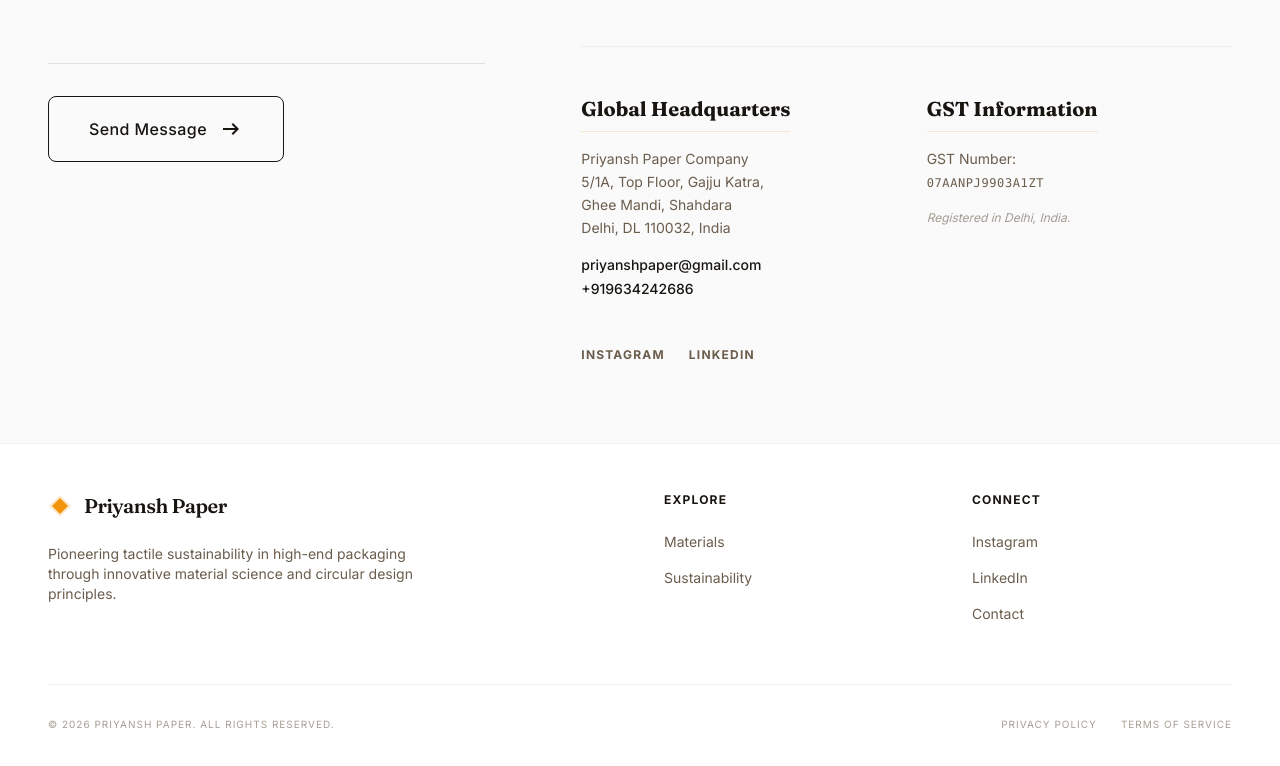
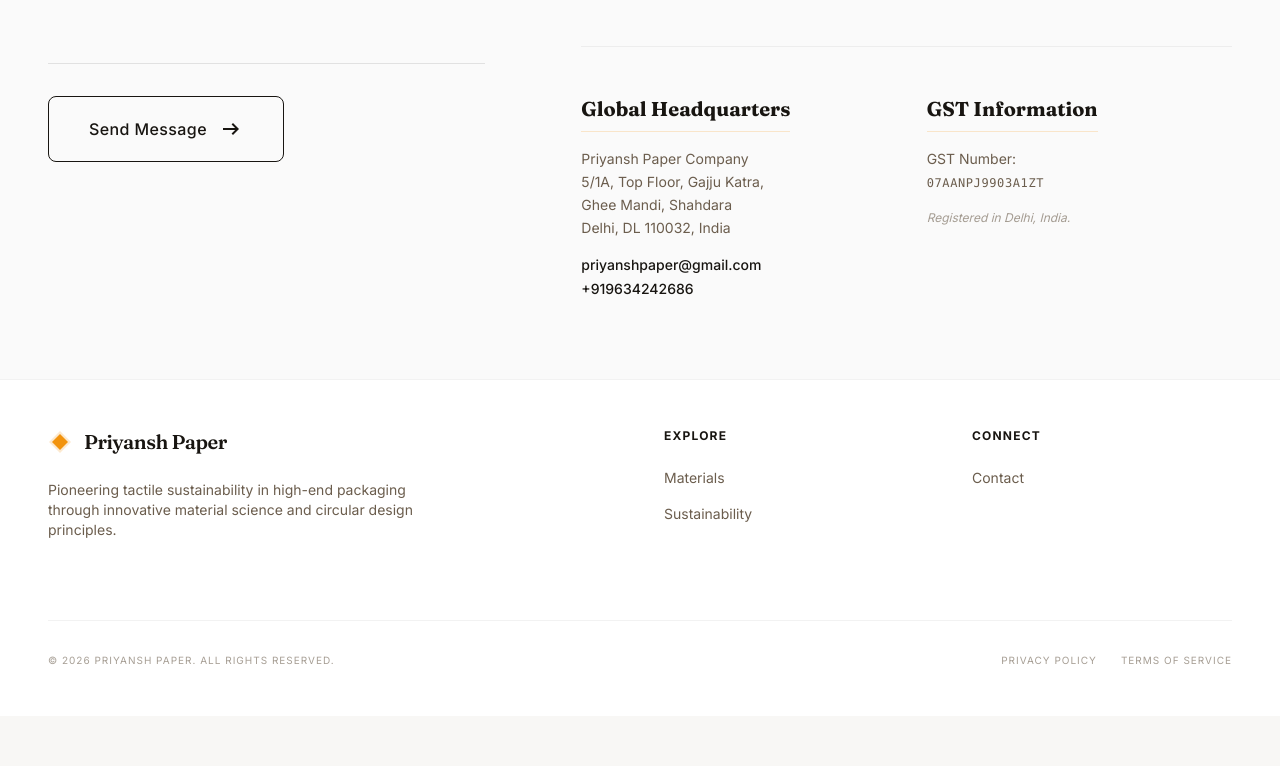
Before and after one commit to Priyansh-Jain/priyansh-paper, a Next.js app: page /contact in a window 1280 px wide. Shown: the part 750-1516 px from the top of the page. After the commit the page ends 1466 px from the top, so only its background shows below. Built offline with nearby package versions, Linux system fonts and the light colour scheme.

Commit message:
removed unwanted links

```diff
--- a/src/app/contact/page.tsx
+++ b/src/app/contact/page.tsx
@@ -153,10 +153,7 @@
                 </div>
               </div>
 
-              <div className="flex gap-6">
-                <span className="text-xs uppercase tracking-widest font-bold text-text-muted hover:text-primary transition-colors cursor-default">Instagram</span>
-                <span className="text-xs uppercase tracking-widest font-bold text-text-muted hover:text-primary transition-colors cursor-default">LinkedIn</span>
-              </div>
+
             </div>
 
           </div>
--- a/src/components/Footer.tsx
+++ b/src/components/Footer.tsx
@@ -28,8 +28,7 @@
         <div>
           <h4 className="font-bold text-xs uppercase tracking-widest mb-6">Connect</h4>
           <ul className="space-y-4 text-sm text-text-muted dark:text-gray-400">
-            <li><span className="hover:text-primary transition-colors cursor-default">Instagram</span></li>
-            <li><span className="hover:text-primary transition-colors cursor-default">LinkedIn</span></li>
+
             <li><Link className="hover:text-primary transition-colors cursor-pointer" href="/contact">Contact</Link></li>
           </ul>
         </div>
```
